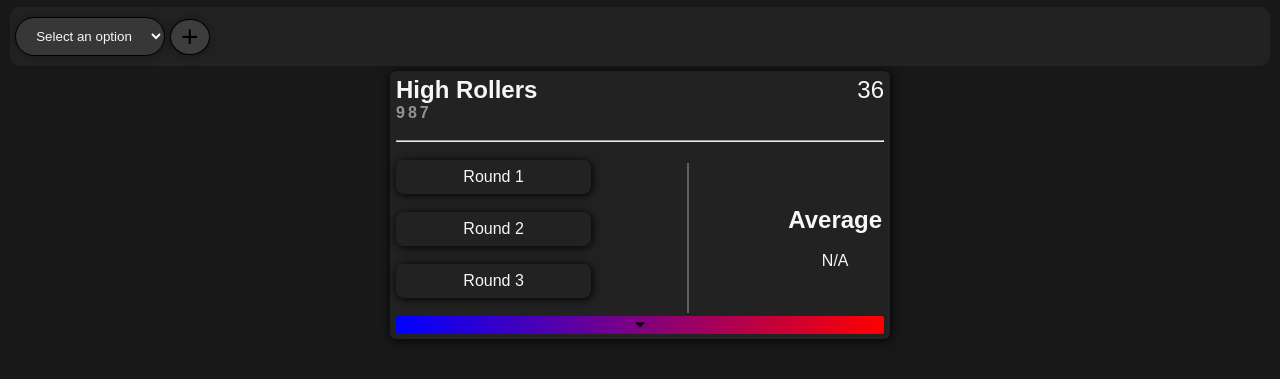
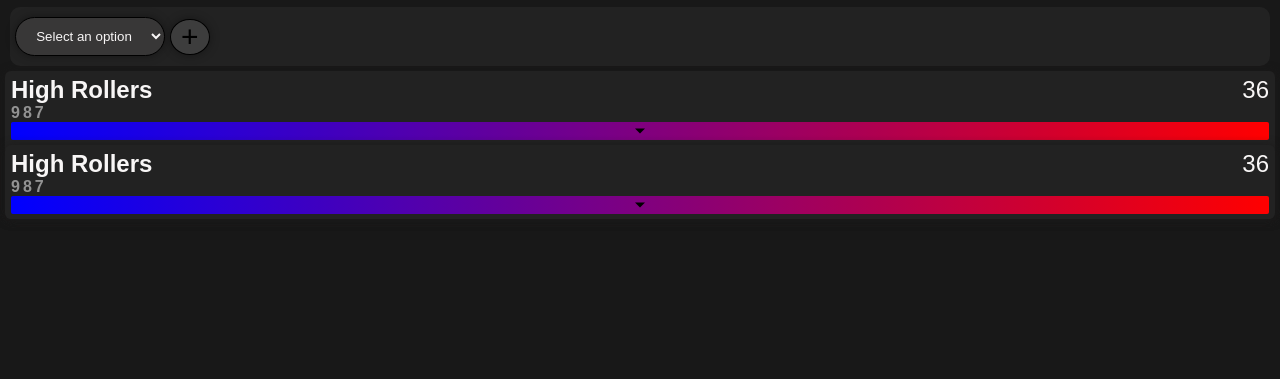
Before and after one commit to Theodore-Allen/FRC-Stats, a website: page index.html in a window 1280 px wide. Shown: the part 85-464 px from the top of the page. Drawn offline with Linux system fonts and the light colour scheme.

Commit message:
fixed css

```diff
--- a/index.html
+++ b/index.html
@@ -5,7 +5,10 @@
     <meta name="viewport" content="width=device-width, initial-scale=1.0" />
     <title>Frc Sorter</title>
     <script src="/script.js" defer></script>
-    <link href="https://fonts.googleapis.com/css2?family=Roboto:wght@400;700&display=swap" rel="stylesheet">
+    <link
+      href="https://fonts.googleapis.com/css2?family=Roboto:wght@400;700&display=swap"
+      rel="stylesheet"
+    />
     <link rel="stylesheet" href="styles.css" />
   </head>
   <body>
@@ -14,7 +17,8 @@
       <h3>Sorter</h3>
     </header>
 
-    <div class="var-container"> <!--dropdown navbar-->
+    <div class="var-container">
+      <!--dropdown navbar-->
       <div class="dropdown-container" id="dropdown-container">
         <div style="display: none">
           <select class="dropdown" id="dropdown">
@@ -28,7 +32,8 @@
       <button id="addDrop">+</button>
     </div>
 
-    <div id="team-container" class="team-container"> <!--team containers-->
+    <div id="team-container" class="team-container"><!--team containers-->
+
       <div class="team-obj-container">
       <div class="sep">
         <div>
@@ -37,28 +42,61 @@
             <span class="score">36</span>
           </div>
           <span class="number">987</span>
+              <div class="extras">
               <br><hr><br>
               <div class="container">
               <div class="cont-rounds"> <!--left side-->
-                <div class="container-container" alsign>Round 1</div><br>
-                <div class="container-container" alsign>Round 2</div><br>
-                <div class="container-container" alsign>Round 3</div><br>
+                <h2>Rounds</h2>
+                <div class="round" alsign>Round 1</div>
+                <div class="round" alsign>Round 2</div>
+                <div class="round" alsign>Round 3</div>
               </div>
-              <hr class="vertical-hr"> <!--right side-->
+             <!--right side-->
               <div class="cont-stats">
-                <h2 style="bold">Average</h2>
-                <br>
+                <h2 >Average</h2>
+
                 <!-- hiddon opj -->
                 <p>N/A</p> <!--temporary-->
-                <div class="extras">
-                  <div class="rounds"></div>
-                  <div class="avg"></div>
               </div>
             </div>
           </div>
       </div>
       <div class="moreBtn"><img src="/darrow.svg" width="10px" alt="" /></div>
     </div>
+
+    <div class="team-obj-container">
+    <div class="sep">
+      <div>
+        <div class="top">
+          <span class="name">High Rollers</span>
+          <span class="score">36</span>
         </div>
+        <span class="number">987</span>
+            <div class="extras">
+            <br><hr><br>
+            <div class="container">
+            <div class="cont-rounds"> <!--left side-->
+              <h2>Rounds</h2>
+              <div class="round" alsign>Round 1</div>
+              <div class="round" alsign>Round 2</div>
+              <div class="round" alsign>Round 3</div>
+            </div>
+           <!--right side-->
+            <div class="cont-stats">
+              <h2 >Average</h2>
+
+              <!-- hiddon opj -->
+              <p>N/A</p> <!--temporary-->
+            </div>
+          </div>
+        </div>
+    </div>
+    <div class="moreBtn"><img src="/darrow.svg" width="10px" alt="" /></div>
+  </div>
+
+
+
+</div>
+
   </body>
 </html>
--- a/script.js
+++ b/script.js
@@ -1,4 +1,9 @@
 // Global Variables
+
+
+// this is all the data ik they re empty but, if you look at the code under the init commit this function make anyrequist needed before the app starts and saves them to these vars so you can use them in any function.
+
+
 let globolData = [];
 let SortedList = [];
 let selectElemts = document.getElementById('dropdown'); // will probaly be changed to a class soon
@@ -8,8 +13,7 @@ let dropDownContainer = document.getElementById('dropdown-container');
 let dropBtn = document.getElementById('addDrop');
 
 // API Keys
-const API_KEY =
-  'Dawg no api key bru'; // theodore nigga please dont clone the api key to the repo
+const API_KEY = 'Dawg no api key bru'; // theodore nigga please dont clone the api key to the repo
 
 // run
 async function app() {
@@ -123,6 +127,11 @@ function apiStatus() {
 // add the team rending
 // which js makes all the teams show up based off the filtered list '
 
+// and pls
+function renderTeams() {
 
-// and pls
-function renderTeams() {}
+// takes all the
+
+
+
+}
--- a/styles.css
+++ b/styles.css
@@ -87,18 +87,19 @@ header h3 {
   padding: 5px;
 
   display: flex;
-  justify-content: center;
+  /* justify-content: center; */
+  flex-direction: column;
   flex-wrap: wrap;
-  gap: 5px;
-  row-gap: 1px;
+
+  row-gap: 190px;
 }
 
 .team-obj-container {
-  margin: 0;
   color: var(--textColor);
   border-radius: 6px;
-  box-shadow: 1px 1px 10px black;
-  width: 500px;
+  box-shadow: 1px 1px 10px #1a1919;
+
+  min-width: 300px;
   height: fit-content;
   background-color: var(--secondary);
 }
@@ -137,46 +138,38 @@ header h3 {
 }
 
 .team-container .extras {
-  display: flex;
+  transition: all ease-in-out 0.5s;
+  height: 0;
+  overflow-y: hidden;
+  color: rgb(209, 203, 203);
 }
 
-.vertical-hr {
-  border: none;
-  border-left: 2px solid #5f5f5f;
-  height: 150px;
-  width: 1px;
-  margin: 0 20px;
+.team-container:hover .extras {
+  height: fit-content;
 }
 
 .container {
   display: flex;
-  align-items: center;
-  justify-content: space-between;
+  gap: 30px;
   width: 100%;
 }
 
 .cont-rounds {
-  width: 40%;
-  display: flex;
-  flex-direction: column;
-}
-
-.cont-stats {
-  width: 20%;
-  display: flex;
   flex-direction: column;
   justify-content: center;
-  text-align: center;
+
+  flex: 1;
+  display: flex;
 }
-
-.container-container {
-  display: flex;
-  align-items: center;
-  justify-content: center;
-  padding: 8px;
-  color: var(--textColor);
-  border-radius: 8px;
-  box-shadow: 1px 1px 10px black;
-  height: fit-content;
-  background-color: var(--secondary);
+.round {
+  border: 2px solid;
+  padding: 10px 10px;
+  border-radius: 5px;
 }
+.cont-stats {
+  flex: 1;
+}
+.team-obj-container .container h2 {
+  color: rgb(209, 203, 203);
+  margin-bottom: 20px;
+}
```
Lines whose indentation alone changed are shown as unchanged.
